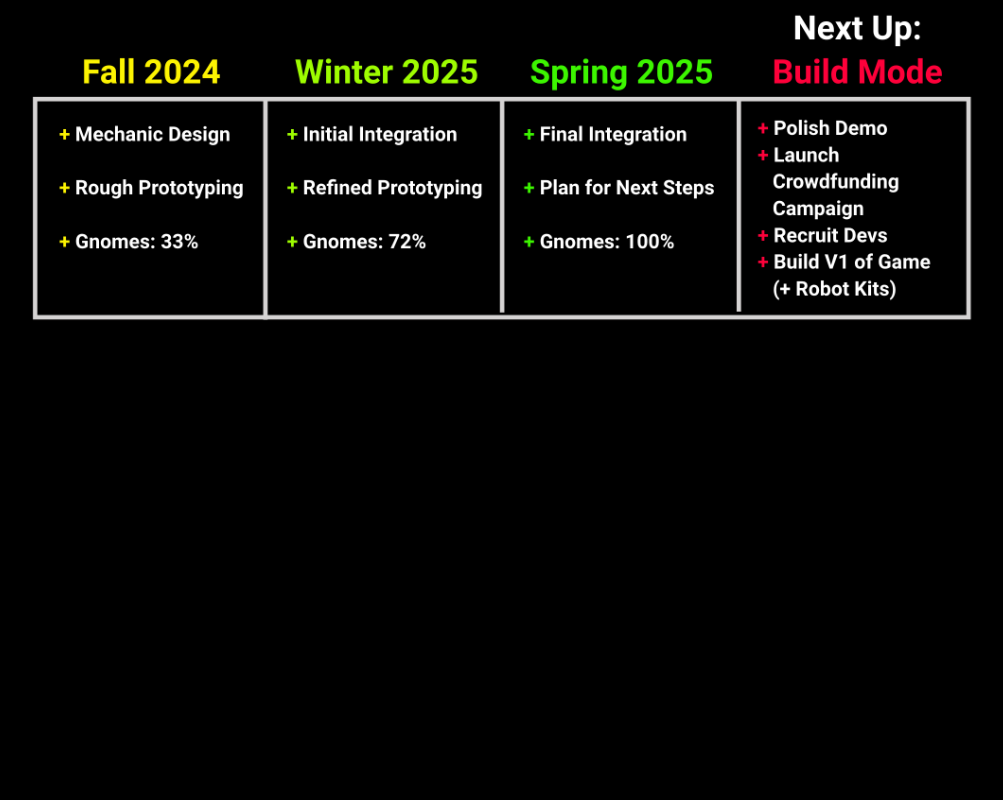
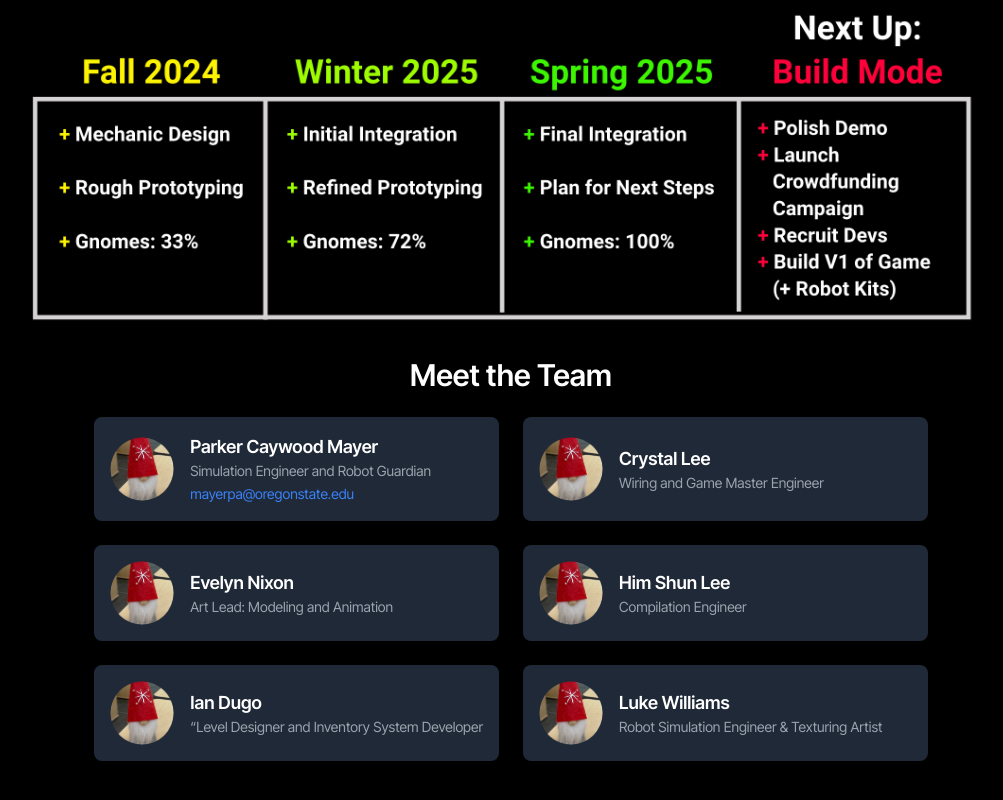
Before and after one commit to absalpha/trudemoweb, a Next.js app: page /about in a window 1280 px wide. Shown: the part 548-1348 px from the top of the page, without its empty margins (129-1132 px from the left). Before the commit the page ends 969 px from the top, so only its background shows below. Built offline with nearby package versions, Linux system fonts and the light colour scheme.

Commit message:
combine contact

```diff
--- a/app/about/page.tsx
+++ b/app/about/page.tsx
@@ -2,8 +2,22 @@
 'use client'
 import React from 'react'
 import Image from 'next/image'
-
-
+import MemberCard, { Member } from "../../components/MemberCard";
+const members: Member[] = [
+    { photoSrc: "/products/Website_Graphix_4.png", name: "Parker Caywood Mayer",
+    role: "Simulation Engineer and Robot Guardian", contact: "mayerpa@oregonstate.edu" },
+    { photoSrc: "/products/Website_Graphix_4.png", name: "Crystal Lee",
+    role: "Wiring and Game Master Engineer",    contact: "" },
+    { photoSrc: "/products/Website_Graphix_4.png", name: "Evelyn Nixon",
+    role: "Art Lead: Modeling and Animation",    contact: "" },
+    { photoSrc: "/products/Website_Graphix_4.png", name: "Him Shun Lee",
+    role: "Compilation Engineer",    contact: "" },
+    { photoSrc: "/products/Website_Graphix_4.png", name: "Ian Dugo",
+    role: "“Level Designer and Inventory System Developer",    contact: "" },
+    { photoSrc: "/products/Website_Graphix_4.png", name: "Luke Williams",
+    role: "Robot Simulation Engineer & Texturing Artist",    contact: "" },
+  // …add more members as needed
+];
 export default function AboutPage() {
   return (
     <main className="py-16 px-4 md:px-8 lg:px-16 flex flex-col items-center">
@@ -43,6 +57,13 @@ export default function AboutPage() {
           className="object-contain"
         />
       </div>
+
+      <h2 className="text-3xl font-semibold text-center mb-6">Meet the Team</h2>
+      <div className="grid grid-cols-1 md:grid-cols-2 gap-6">
+        {members.map((m, idx) => (
+          <MemberCard key={idx} {...m} />
+        ))}
+      </div>
     </main>
   )
 }
--- a/app/page.tsx
+++ b/app/page.tsx
@@ -28,7 +28,7 @@ export default function Page() {
             </>
           }
           rightHalf={
-            <Image src={"/products/Robot.png"} alt="section-image" width={500} height={150} className="w-1/2 h-auto" />
+            <Image src={"/products/Homepage_Bot.png"} alt="section-image" width={500} height={150} className="w-1/2 h-auto" />
           }
         />
 
--- a/components/Header.tsx
+++ b/components/Header.tsx
@@ -34,14 +34,14 @@ export default function Header() {
                 Demo
               </Link>
             </li>
-            <li>
+            {/* <li>
               <Link
                 href="/contact"
                 className="text-sm text-gray-800 dark:text-white px-4 py-2 rounded-md hover:bg-gray-100 dark:hover:bg-gray-800 transition-colors"
               >
                 Contact
               </Link>
-            </li>
+            </li> */}
           </ul>
           <ThemeSwitch />
         </nav>
```
Also changed, not shown: 1 other file (tests, documents, lock files or other folders).
